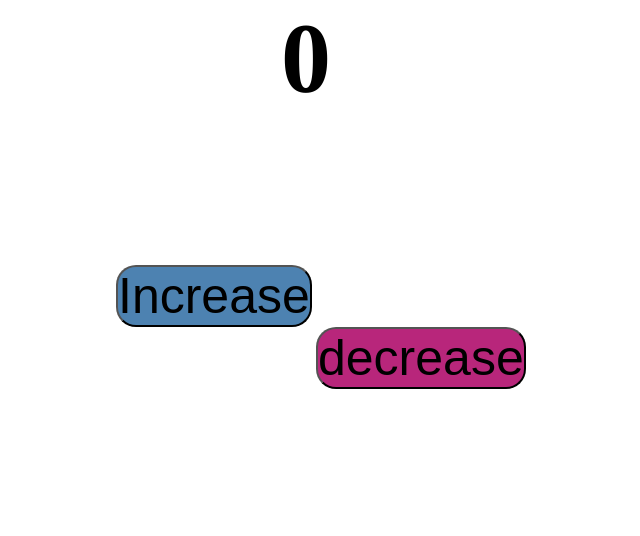
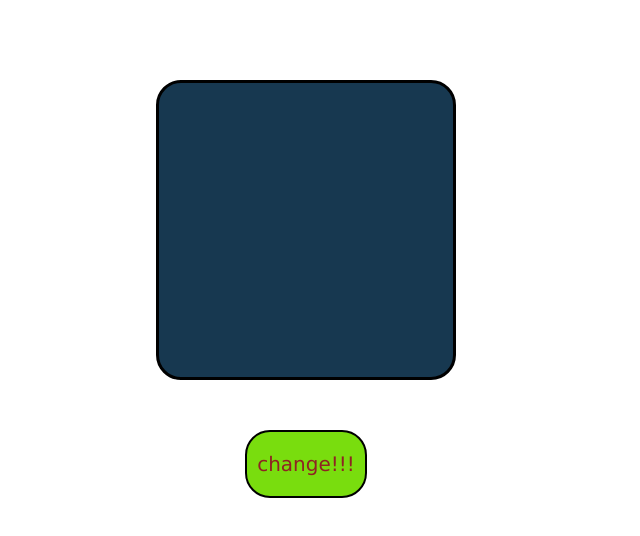
Before and after one commit to krishna252005/cohort2.0, a plain HTML site: page index.html in a window 1280 px wide. Shown: the whole page, without its empty margins (334-974 px from the left). Drawn offline with Linux system fonts and the light colour scheme.

Commit message:
color-change

```diff
--- a/index.html
+++ b/index.html
@@ -7,10 +7,13 @@
     <link rel="stylesheet" href="style.css">
 </head>
 <body>
+    <div id="parent">
 
-    <h1>0</h1>
-    <button id="but1">Increase</button>
-    <button id="but2">decrease</button>
+    <div id="box"></div>
+    <button id="but1">change!!!</button>
+
+    </div>
+
     <script src="script.js"></script>
 </body>
 </html>
--- a/script.js
+++ b/script.js
@@ -1,19 +1,16 @@
 
-var inc = document.querySelector('#but1')
-var dec = document.querySelector('#but2')
-var h = document.querySelector('h1')
+var  boox = document.querySelector('#box')
+var clk = document.querySelector('button')
 
 
-var a = 0
 
-inc.addEventListener('click',function()
+
+clk.addEventListener('click',function()
 {
-    a++
-    h.innerHTML = a
+   var n1 = Math.floor(Math.random()*256)
+   var n2 = Math.floor(Math.random()*256)
+   var n3 = Math.floor(Math.random()*256)
+
+   boox.style.backgroundColor = `rgb(${n1},${n2},${n3})`
+
 })
-
-dec.addEventListener('click',function()
-{
-    a--
-    h.innerHTML = a
-})
--- a/style.css
+++ b/style.css
@@ -11,29 +11,32 @@ html,body{
     width: 100%;
 }
 
-h1{
-    font-size: 100px;
-    text-align: center;
-    margin-top: 0px;
+#parent{
+    display: flex;
+    flex-direction: column;
+    align-items: center;
+    justify-content: center;
+    gap: 50px;
+}
+
+#box{
+    margin-top: 80px;
+    height: 300px;
+    width: 300px;
+    border-color: rgb(0, 0, 0);
+    border-radius: 25px;
+    border-style: solid;
+    background-color: rgb(23,56,80);
 }
 
 button{
-    font-size: 50px;
-     text-align: center;
+    padding: 20px 10px;
+    color: rgb(143, 35, 35);
+    background-color: rgb(121, 221, 14);
+     border-color: rgb(0, 0, 0);
+    border-radius: 25px;
+    border-style: solid;
+    font-size: 20px;
+    font-family: Verdana, Geneva, Tahoma, sans-serif;
 
 }
-
-#but1{
-  margin-left: 450px;
-  margin-top: 150px;
-  background-color: rgb(77, 130, 177);
-  border-radius: 20px;
-}
-
-
- #but2{
- margin-left: 650px;
- /* margin-top: 150px ; */
- background-color: rgb(184, 38, 123);
- border-radius: 20px;
-}
```
